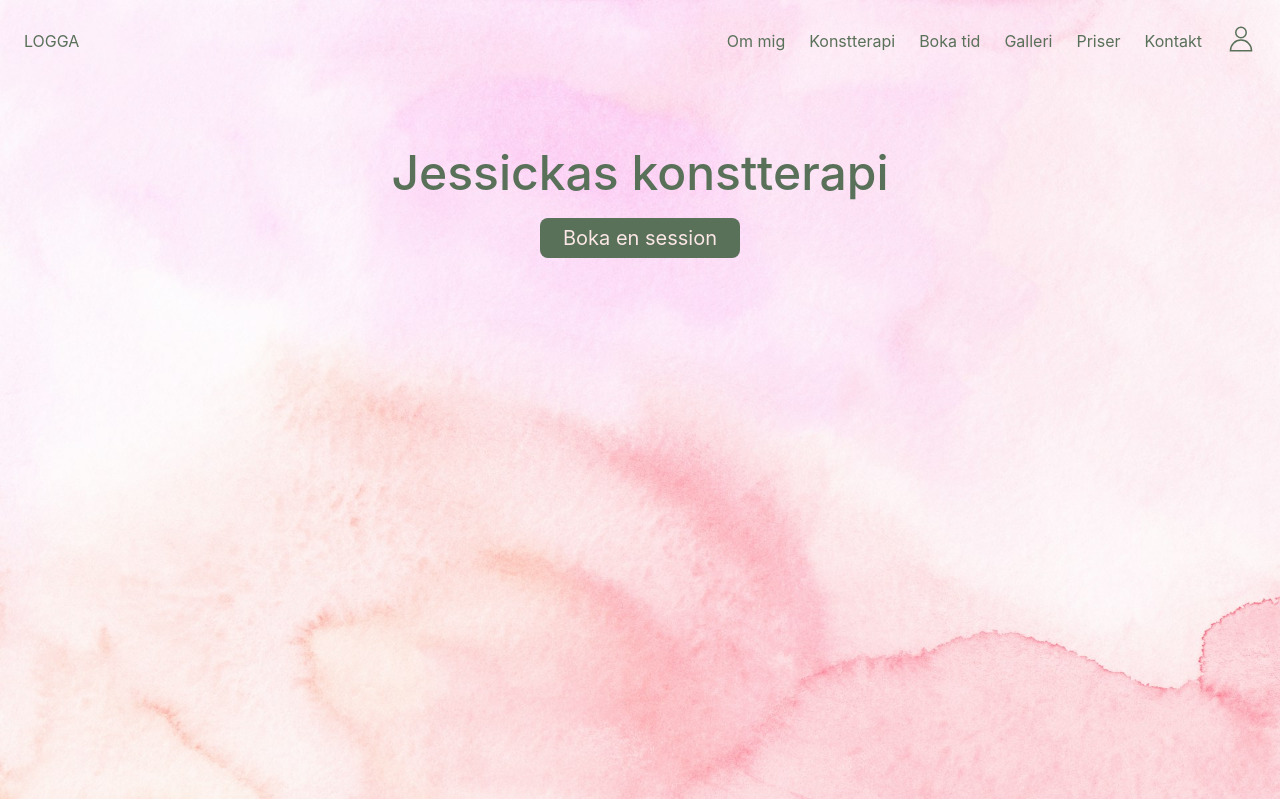
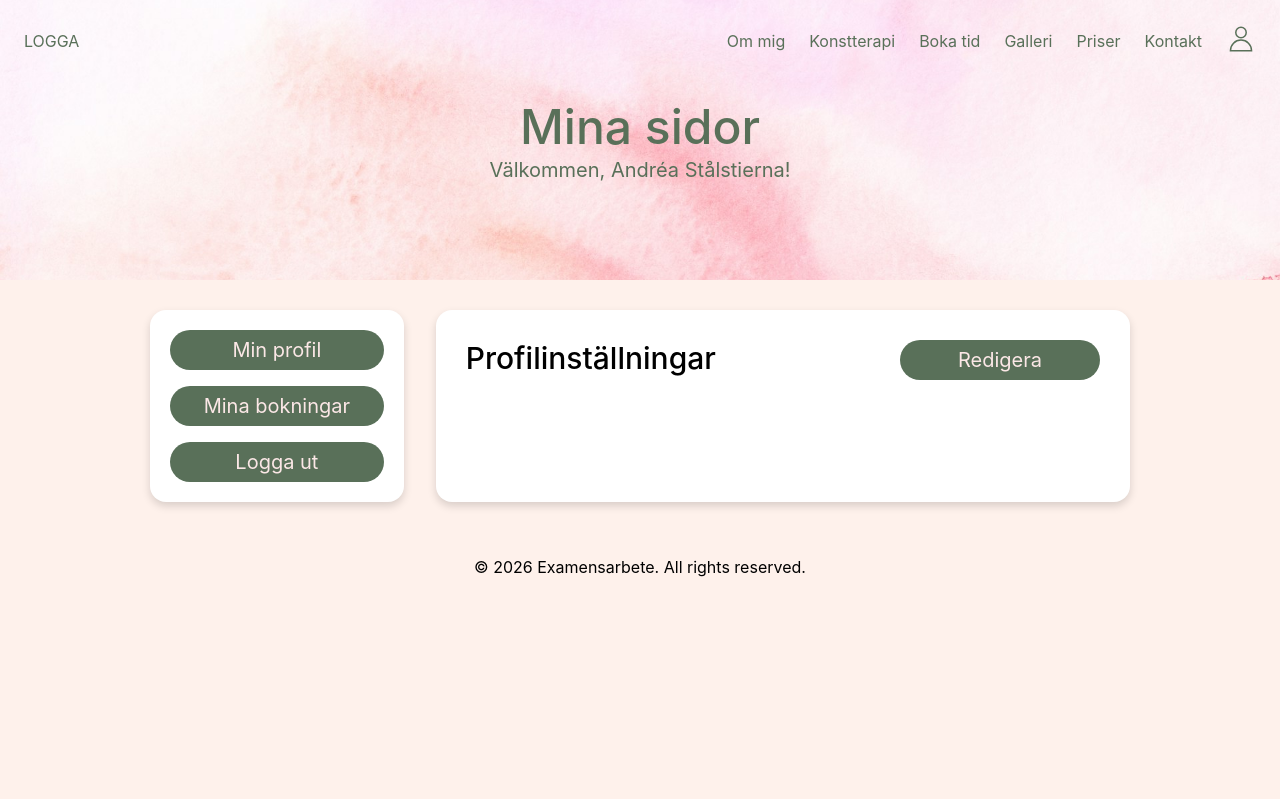
Before and after one commit to Examensarbete-Konstterapi/Examensarbete, a React (Vite) app in the folder frontend/: page /mina-sidor in a window 1280 px wide. Shown: the top 799 px of the page. Built offline with nearby package versions, Linux system fonts and the light colour scheme.

Commit message:
feat: update MyPages component with new layout and buttons, adjust styles in related components

```diff
--- a/frontend/src/App.tsx
+++ b/frontend/src/App.tsx
@@ -11,7 +11,7 @@ import { Booking } from "./pages/booking/Booking.tsx";
 import { Gallery } from "./pages/gallery/Gallery.tsx";
 import { Prices } from "./pages/prices/Prices.tsx";
 import { Contact } from "./pages/contact/Contact.tsx";
-import { MyPages } from "./pages/dashboard/user/myPages.tsx";
+import { MyPages } from "./pages/dashboard/user/MyPages.tsx";
 
 function App() {
   return (
--- a/frontend/src/components/buttons/regularButton/regularButton.css
+++ b/frontend/src/components/buttons/regularButton/regularButton.css
@@ -1,7 +1,7 @@
 .regular-button {
   font-size: var(--font-md);
   border: none;
-  border-radius: var(--radius-md);
+  border-radius: var(--radius-lg);
   z-index: 1000;
 }
 
@@ -9,7 +9,7 @@
   height: auto;
   width: auto;
   font-size: var(--font-sm);
-  padding: 3px 8px;
+  padding: 5px 10px;
 }
 
 .regular-button.xs {
--- a/frontend/src/components/footer/footer.css
+++ b/frontend/src/components/footer/footer.css
@@ -2,5 +2,5 @@
   padding: var(--spacing-lg);
   display: flex;
   justify-content: center;
-  height: 80vh;
+  /* height: 80vh; */
 }
--- a/frontend/src/components/header/header.css
+++ b/frontend/src/components/header/header.css
@@ -3,7 +3,6 @@
   align-items: center;
   justify-content: space-between;
   padding: var(--spacing-lg);
-  /* background-color: var(--color-primary); */
   color: var(--color-green);
   position: fixed;
   width: 100%;
@@ -14,6 +13,7 @@
   display: flex;
   align-items: center;
   gap: var(--spacing-lg);
+  font-size: var(--font-sm);
 }
 
 .header > nav > button {
--- a/frontend/src/components/layout/layout.css
+++ b/frontend/src/components/layout/layout.css
@@ -1,3 +1,3 @@
 .layout-container {
-  padding: 3rem 10rem;
+  padding: 3rem 15rem;
 }
--- a/frontend/src/components/miniHeroSection/MiniHeroSection.tsx
+++ b/frontend/src/components/miniHeroSection/MiniHeroSection.tsx
@@ -1,19 +1,12 @@
 import "./miniHeroSection.css";
-import LinkButton from "../buttons/linkButton/LinkButton";
 
 export function MiniHeroSection() {
   return (
     <section className="mini-hero-section">
       <img src="/hero.jpg" alt="Hero Image" className="mini-hero-image" />
       <div>
-        <h1>Jessickas konstterapi</h1>
-        {/* <p>Kreativitet som läkande kraft</p> */}
-        <LinkButton
-          href="/boka-tid"
-          label="Boka en session"
-          color="green"
-          size="sm"
-        />
+        <h1>Mina sidor</h1>
+        <p>Välkommen, Andréa Stålstierna!</p>
       </div>
     </section>
   );
--- a/frontend/src/components/miniHeroSection/miniHeroSection.css
+++ b/frontend/src/components/miniHeroSection/miniHeroSection.css
@@ -3,7 +3,7 @@
   flex-direction: column;
   align-items: center;
   justify-content: center;
-  height: 50vh;
+  height: 35vh;
   background-color: var(--color-primary);
   color: var(--color-green);
   position: relative;
@@ -14,7 +14,7 @@
   top: 0;
   left: 0;
   width: 100%;
-  /* height: 100%; */
+  height: 100%;
   object-fit: cover;
   /* opacity: 0.5; */
 }
@@ -25,7 +25,7 @@
   flex-direction: column;
   align-items: center;
   justify-content: center;
-  gap: var(--spacing-md);
+  /* gap: var(--spacing-md); */
   z-index: 1;
 }
 
@@ -34,6 +34,6 @@
 }
 
 .mini-hero-section p {
-  font-size: var(--font-lg);
-  font-family: var(--font-family-secondary);
+  font-size: var(--font-md);
+  /* font-family: var(--font-family-secondary); */
 }
--- a/frontend/src/pages/dashboard/user/MyPages.tsx
+++ b/frontend/src/pages/dashboard/user/MyPages.tsx
@@ -1,12 +1,50 @@
+import "./myPages.css";
 import Layout from "../../../components/layout/Layout";
 import { MiniHeroSection } from "../../../components/miniHeroSection/MiniHeroSection";
+import RegularButton from "../../../components/buttons/regularButton/RegularButton";
 
 export function MyPages() {
   return (
     <>
       <MiniHeroSection />
       <Layout>
-        <h1>Mina sidor</h1>
+        <section className="my-pages-section">
+          <div className="menu">
+            <RegularButton
+              onClick={() => {}}
+              label="Min profil"
+              size="sm"
+              color="green"
+              type="button"
+            />
+            <RegularButton
+              onClick={() => {}}
+              label="Mina bokningar"
+              size="sm"
+              color="green"
+              type="button"
+            />
+            <RegularButton
+              onClick={() => {}}
+              label="Logga ut"
+              size="sm"
+              color="green"
+              type="button"
+            />
+          </div>
+          <div className="settings">
+            <div className="heading">
+              <h2>Profilinställningar</h2>
+              <RegularButton
+                onClick={() => {}}
+                label="Redigera"
+                size="sm"
+                color="green"
+                type="button"
+              />
+            </div>
+          </div>
+        </section>
       </Layout>
     </>
   );
--- a/frontend/src/pages/dashboard/user/myPages.css
+++ b/frontend/src/pages/dashboard/user/myPages.css
@@ -0,0 +1,32 @@
+.my-pages-section {
+  display: flex;
+  gap: var(--spacing-xl);
+}
+
+.my-pages-section .menu {
+  background-color: var(--color-white);
+  display: flex;
+  flex-direction: column;
+  width: 350px;
+  gap: var(--spacing-md);
+  padding: 2rem;
+  border-radius: var(--radius-md);
+  box-shadow: var(--shadow-md);
+}
+
+.my-pages-section .menu button {
+  width: 100%;
+}
+
+.my-pages-section .settings {
+  background-color: var(--color-white);
+  width: 100%;
+  padding: 3rem;
+  border-radius: var(--radius-md);
+  box-shadow: var(--shadow-md);
+}
+
+.my-pages-section .settings .heading {
+  display: flex;
+  justify-content: space-between;
+}
```
